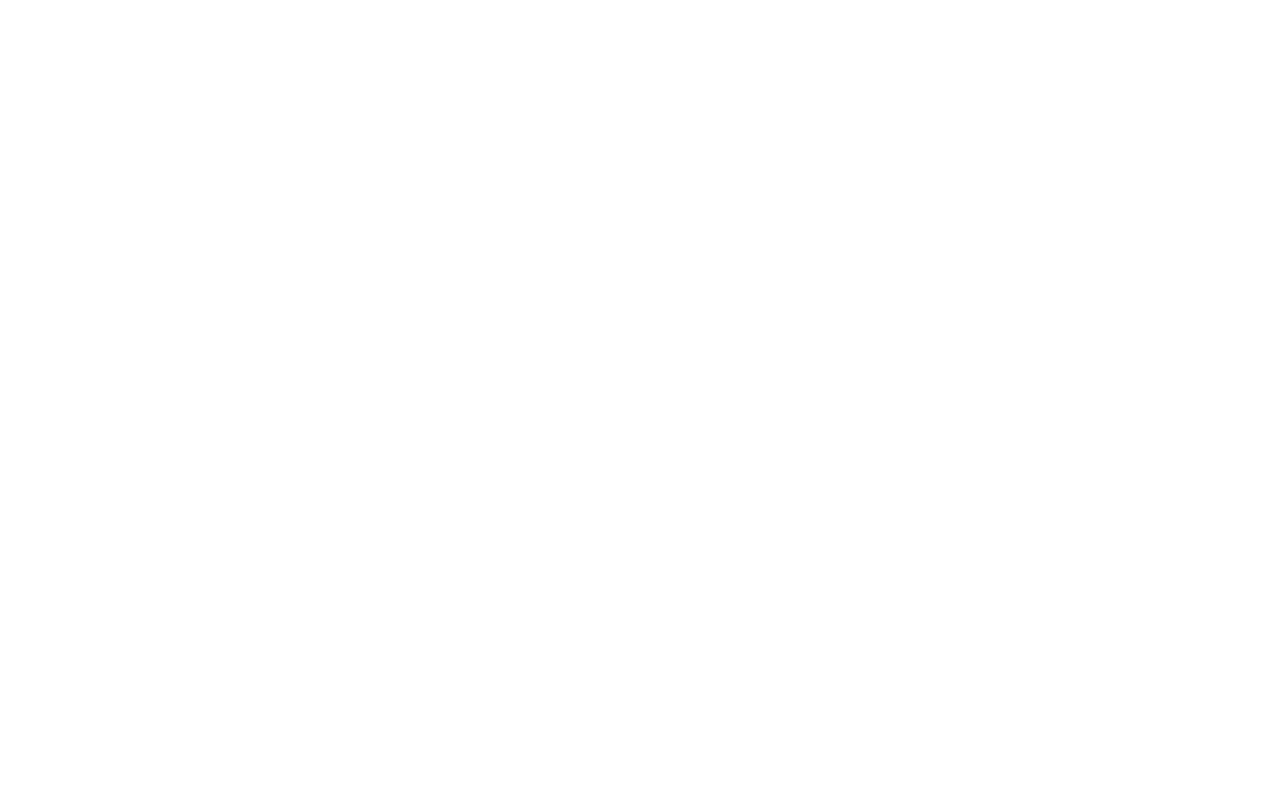
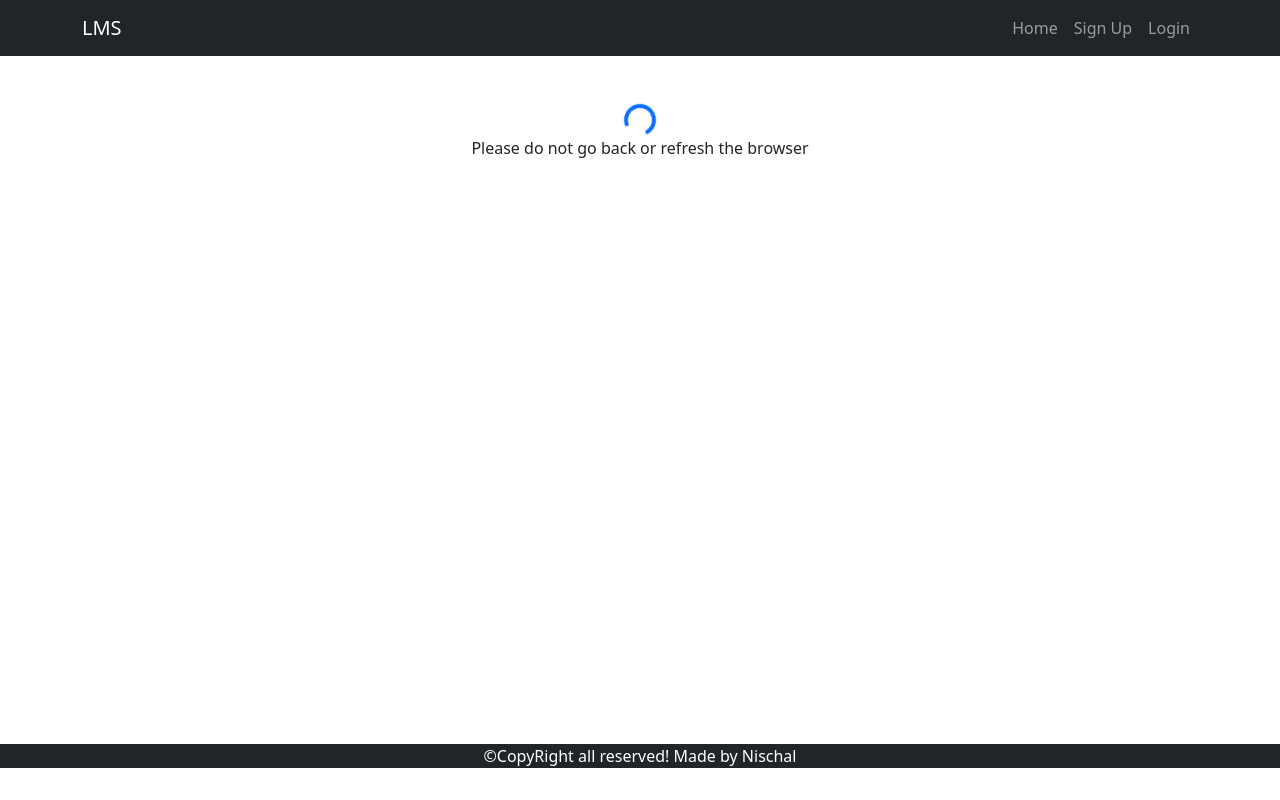
Before and after one commit to NischalBhatta/online_fe_lms, a React (Vite) app: page /verify-user in a window 1280 px wide. Before the commit this address had no page. Built offline with nearby package versions, Linux system fonts and the light colour scheme.

Commit message:
User Activation Page created with loading spinner

```diff
--- /dev/null
+++ b/src/pages/auth/VerifyUser.jsx
@@ -0,0 +1,21 @@
+import React, { useState } from "react";
+import Spinner from "react-bootstrap/Spinner";
+
+const VerifyUser = () => {
+  const [isPending, setIsPending] = useState(true);
+  return (
+    <div>
+      {isPending && (
+        <div className="mt-5 m-auto text-center" style={{ width: "450px" }}>
+          <div className="d-flex justify-content-center">
+            <Spinner animation="border" variant="primary" />
+          </div>
+
+          <div>Please do not go back or refresh the browser</div>
+        </div>
+      )}
+    </div>
+  );
+};
+
+export default VerifyUser;
--- a/src/pages/index.js
+++ b/src/pages/index.js
@@ -3,6 +3,8 @@
 export { default as ForgetPassword } from "./auth/ForgetPassword";
 export { default as SignInPage } from "./auth/SignInPage";
 export { default as SignUpPage } from "./auth/SignUpPage";
+export { default as VerifyUser } from "./auth/VerifyUser";
+
 export { default as BookLanding } from "./books/BookLanding";
 export { default as EditBookPage } from "./books/EditBookPage";
 export { default as NewBookPage } from "./books/NewBookPage";
--- a/src/routes/AppRoutes.jsx
+++ b/src/routes/AppRoutes.jsx
@@ -13,6 +13,7 @@
   EditBookPage,
   NewBookPage,
   BorrowPage,
+  VerifyUser,
 } from "../pages";
 
 import { Routes, Route } from "react-router-dom";
@@ -27,6 +28,7 @@
         <Route path="/" element={<DefaultLayout />}>
           <Route index element={<HomePage />} />
           <Route path="signup" element={<SignUpPage />} />
+          <Route path="verify-user" element={<VerifyUser />} />
           <Route path="signin" element={<SignInPage />} />
           <Route path="forget-password" element={<ForgetPassword />} />
         </Route>
```
